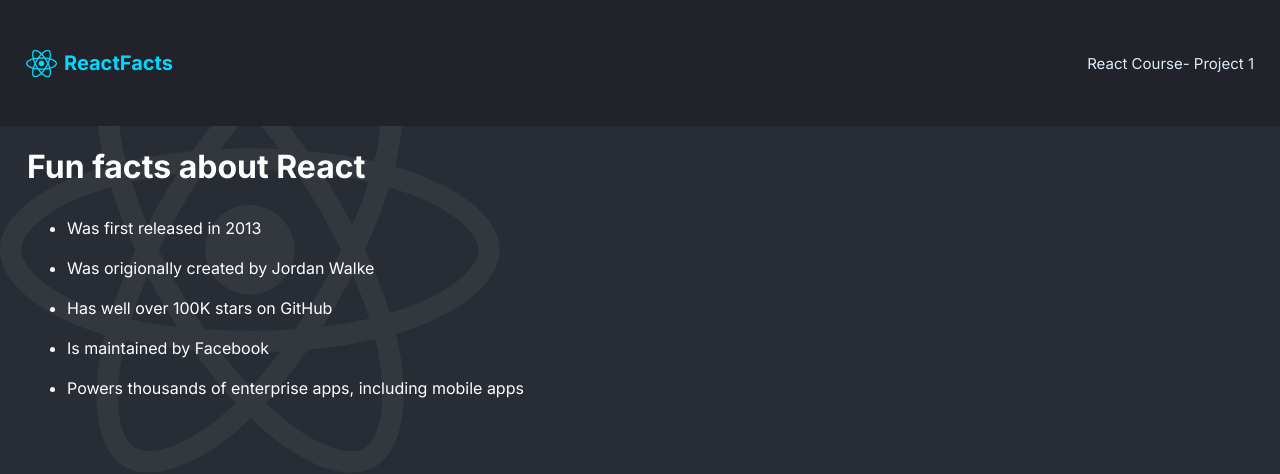
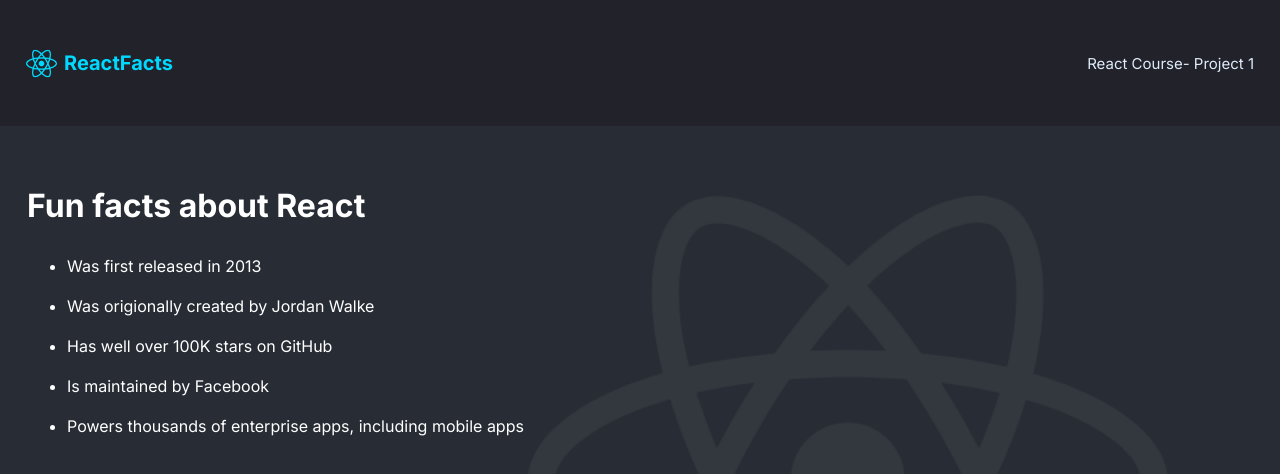
Before and after one commit to LurieK/Scrimba-React-Project, a React (Create React App) app: page / in a window 1280 px wide. Shown: the top 474 px of the page. Built offline with nearby package versions, Linux system fonts and the light colour scheme.

Commit message:
set position x and y 33 10 rem for background image and set to 50% size

```diff
--- a/src/styles.css
+++ b/src/styles.css
@@ -8,6 +8,9 @@ body{
   background-color: #282D35;
   background-image: url(./React-icon-big.png);
   background-repeat: no-repeat;
+  background-position-x: 33rem;
+  background-position-y: 10rem;
+  background-size: 50%;
 }
 
 h4{
@@ -60,7 +63,7 @@ h3{
 }
 
 .list-header{
-
+  margin-top: 60px;
 }
 
 .list-items{
```
